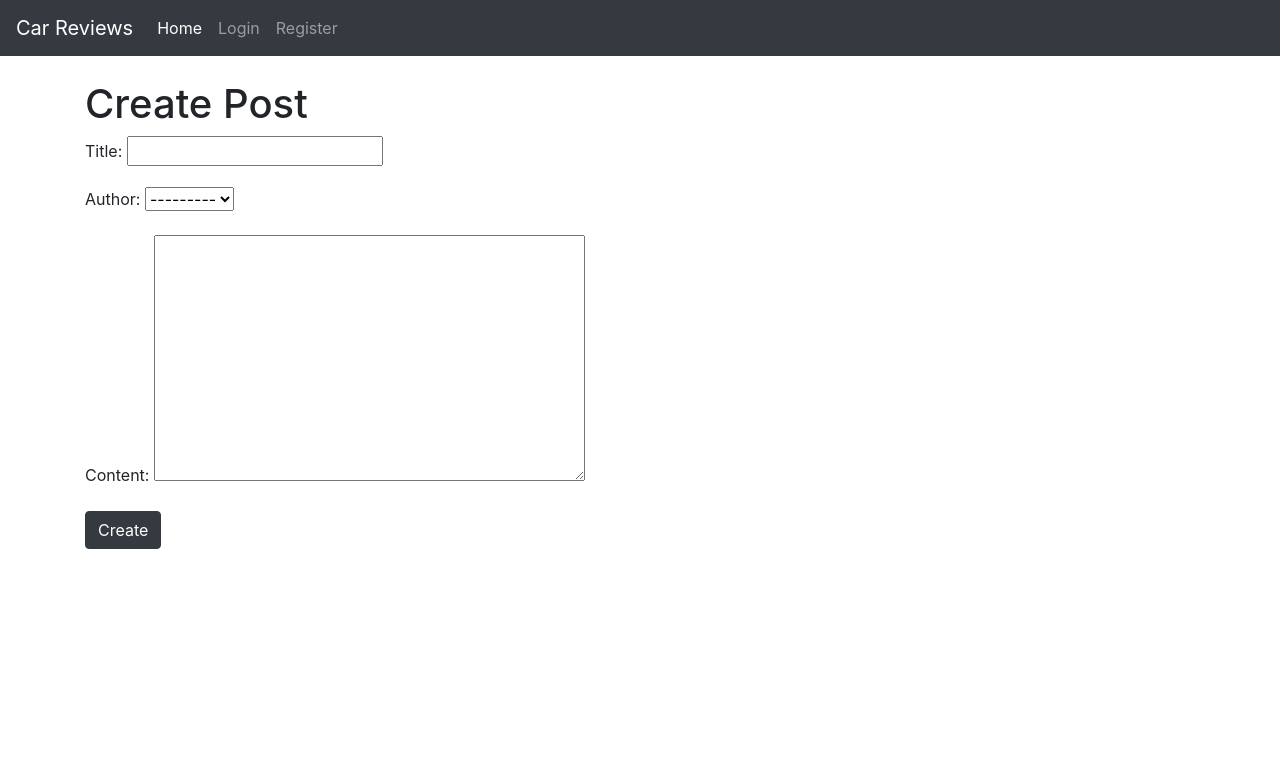
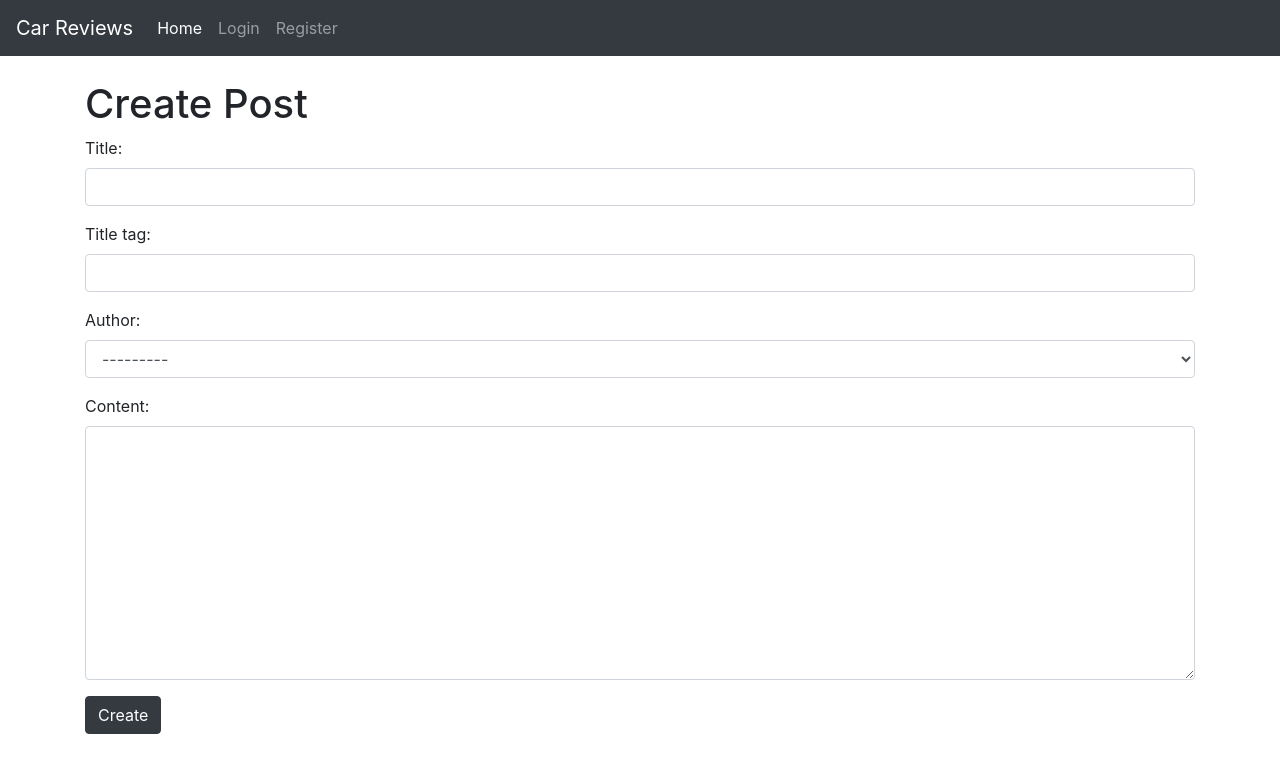
Before and after one commit to CliveC99/car-rating, a Django app: page /create_post/ in a window 1280 px wide. Shown: the top 773 px of the page. Run offline with Django 4.2, Linux system fonts and the light colour scheme; data comes from the database, SQL or seed files in the repository; both versions use the stored data as it was after the commit; some libraries are stand-ins or nearby versions.

Commit message:
Style create post form with bootstrap

```diff
--- /dev/null
+++ b/blog/forms.py
@@ -0,0 +1,15 @@
+from django import forms
+from .models import Post
+
+
+class CreatePostForm(forms.ModelForm):
+    class Meta:
+        model = Post
+        fields = ('title', 'title_tag', 'author', 'content')
+
+        widgets = {
+            'title': forms.TextInput(attrs={'class': 'form-control'}),
+            'title_tag': forms.TextInput(attrs={'class': 'form-control'}),
+            'author': forms.Select(attrs={'class': 'form-control'}),
+            'content': forms.Textarea(attrs={'class': 'form-control'}),
+        }
--- a/blog/views.py
+++ b/blog/views.py
@@ -1,7 +1,7 @@
 from django.shortcuts import render
 from django.views.generic import ListView, DetailView, CreateView
 from .models import Post
-
+from .forms import CreatePostForm
 
 #   def index(request):
 #    return render(request, 'index.html', {})
@@ -19,6 +19,6 @@ class PostDetail(DetailView):
 
 class CreatePost(CreateView):
     model = Post
+    form_class = CreatePostForm
     template_name = 'create_post.html'
-    fields = '__all__'
-    fields = ('title', 'author', 'content')
+    #fields = ('title', 'title_tag', 'author', 'content')
--- a/templates/create_post.html
+++ b/templates/create_post.html
@@ -14,12 +14,12 @@
     {% block content %}
 
     <h1>Create Post</h1>
-
+    <div class="form-group">
     <form method="POST">
         {% csrf_token %}
         {{ form.as_p }}
         <button class="btn btn-dark">Create</button>
-    </form>
+    </div>
 
 
     {% endblock %}
```
Also changed, not shown: blog/migrations/0003_alter_post_title_tag.py (added), db.sqlite3.
